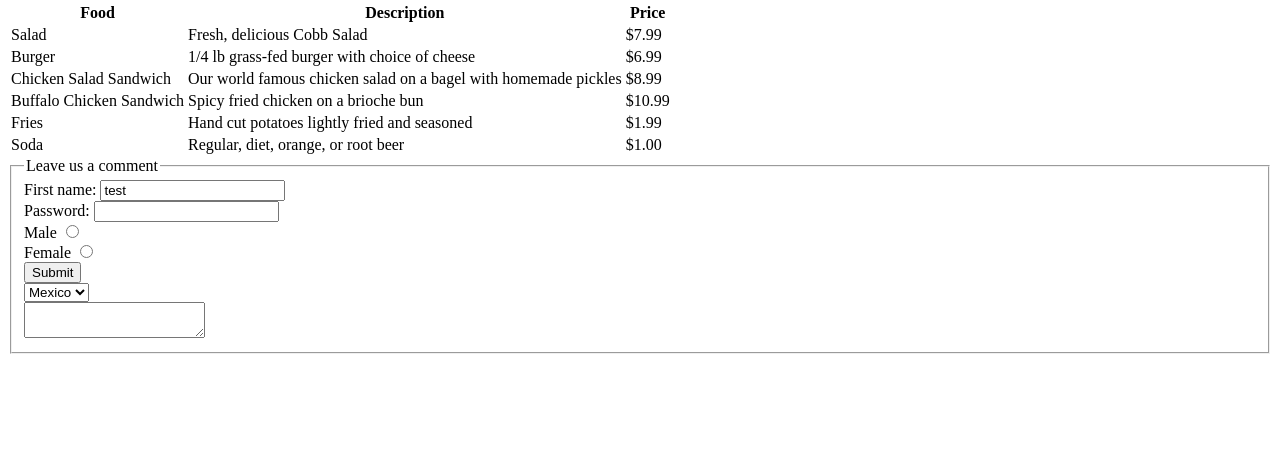
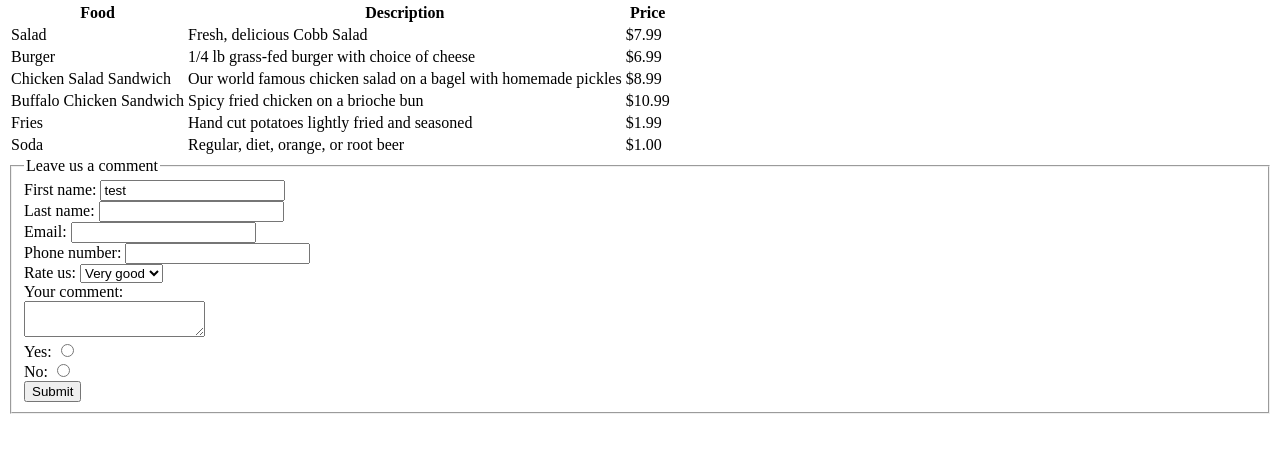
Before and after one commit to mnpro98/HTMLPracticefeb13, a plain HTML site: page classpracticefeb13.html in a window 1280 px wide. Shown: the part 183-636 px from the top of the page. Drawn offline with Linux system fonts and the light colour scheme.

Commit message:
Made minor changes

```diff
--- a/classpracticefeb13.html
+++ b/classpracticefeb13.html
@@ -121,39 +121,59 @@
 				<input type = "text" value="test" id="firstname" class="test" name="user" />
 			</div>
 			<div>
-				<label for = "password">
-					Password:
+				<label for = "lastname">
+					Last name:
 				</label>
-				<input type="password" />
+				<input type="text" />
+			</div>
+			<div>
+				<label for = "email">
+					Email:
+				</label>
+				<input type="text" />
+			</div>
+			<div>
+				<label for = "phonenumber">
+					Phone number:
+				</label>
+				<input type="text" />
+			</div>
+			<div>
+				<label for="rate">
+					Rate us:
+				</label>
+				<select name="rate">
+					<option value="VG">
+						Very good
+					</option>
+					<option value="VB">
+						Very bad
+					</option>
+				</select>
+			</div>
+			<div>
+				Your comment:
+			</div>
+			<div>
+				<textarea>
+
+				</textarea>
 			</div>
 			<div>
 				<label for = "gender-male">
-					Male
+					Yes:
 				</label>
 				<input type="radio" value="m" name="gender" id = "gender-male" />
 			</div>
 			<div>
 				<label for = "gender-female">
-					Female
+					No:
 				</label>
 				<input type="radio" value="f" name="gender" id = "gender-female" />
 			</div>
 			<div>
 				<input type="submit" value="Submit" />
 			</div>
-			<div>
-				<select name="country">
-					<option value="MX">
-						Mexico
-					</option>
-					<option value="FR">
-						France
-					</option>
-				</select>
-			</div>
-			<textarea>
-
-			</textarea>
 		</fieldset>
 	</form>
 </body>
```
